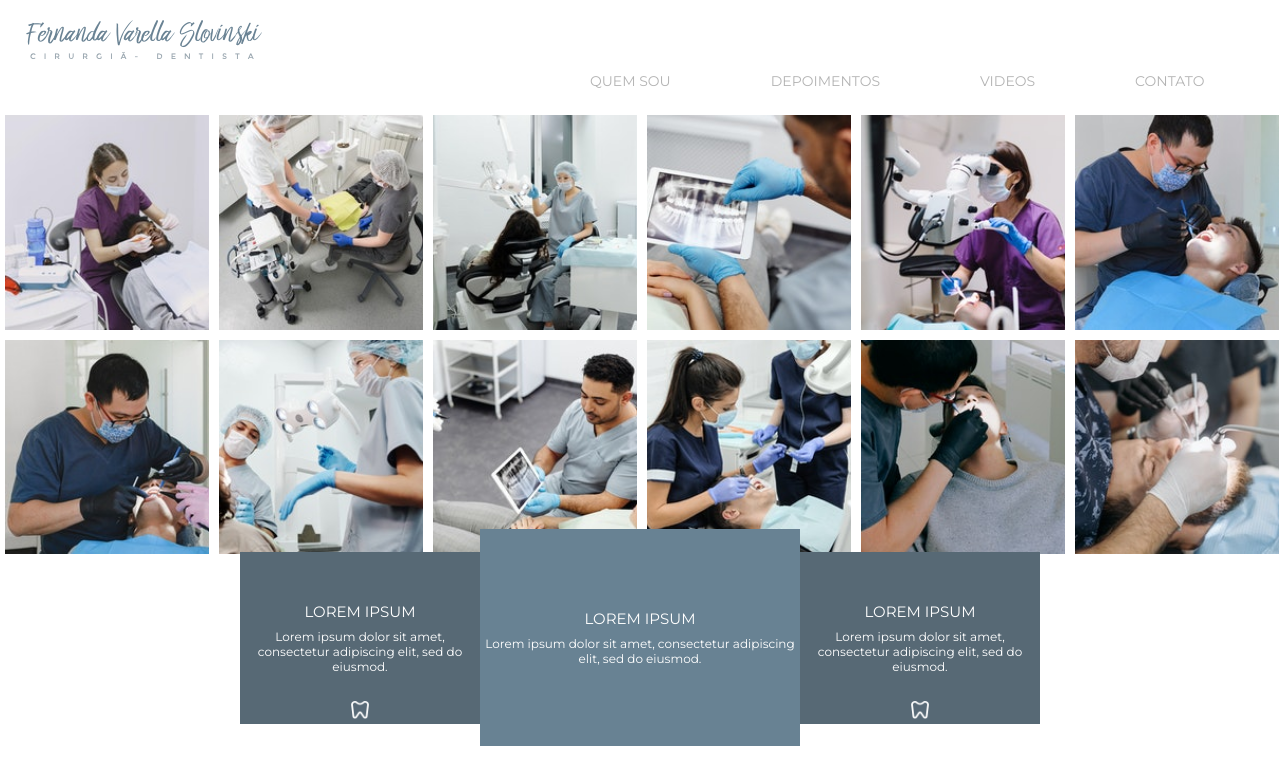
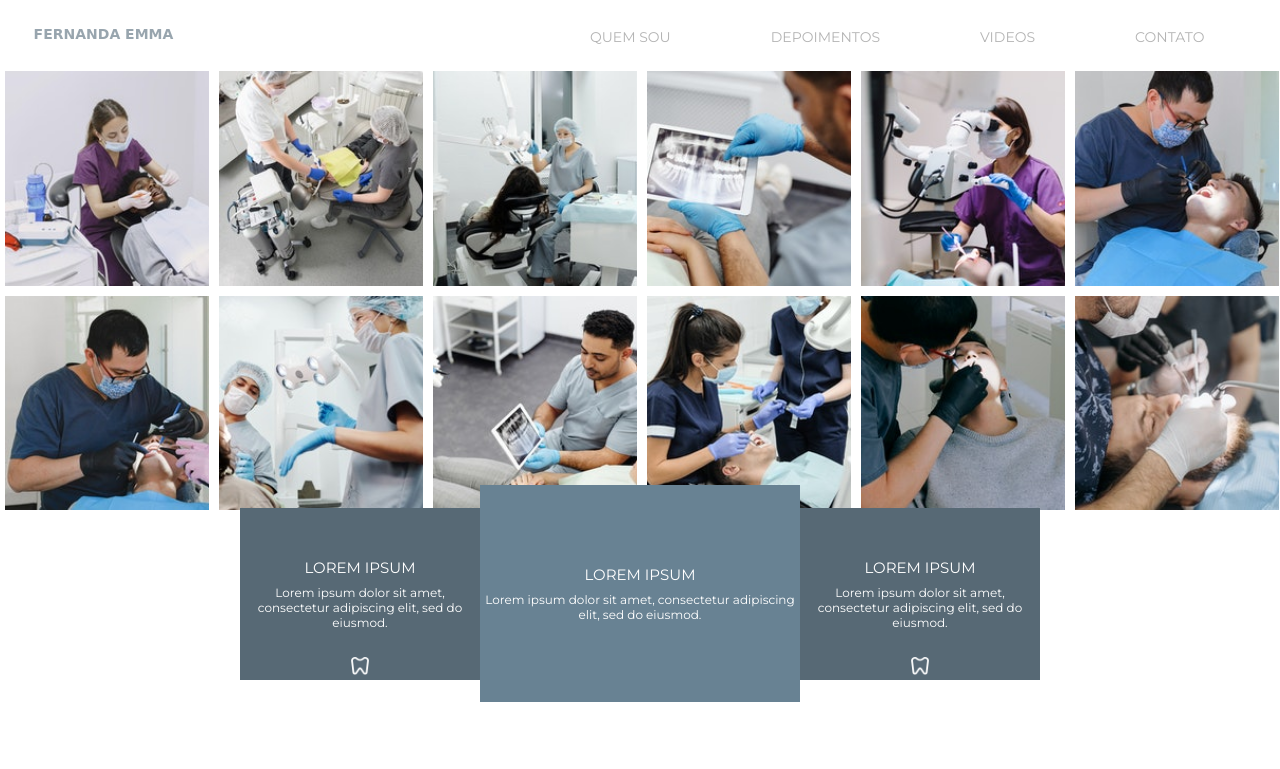
Before and after one commit to luuizalberto/professional-single-page-website, a plain HTML site: page index.html in a window 1280 px wide. Shown: the top 769 px of the page. Drawn offline with nearby package versions, Linux system fonts and the light colour scheme.

Commit message:
Update index.html
alterando logo para texto

```diff
--- a/index.html
+++ b/index.html
@@ -16,7 +16,7 @@
 	<header>
 		<div class="container">
 			<div class="logo">
-				<img src="imagens/logo.png">
+				<span>Fernanda Emma</span>
 			</div><!--logo-->
 
 			<nav class="menu-desktop">
```
